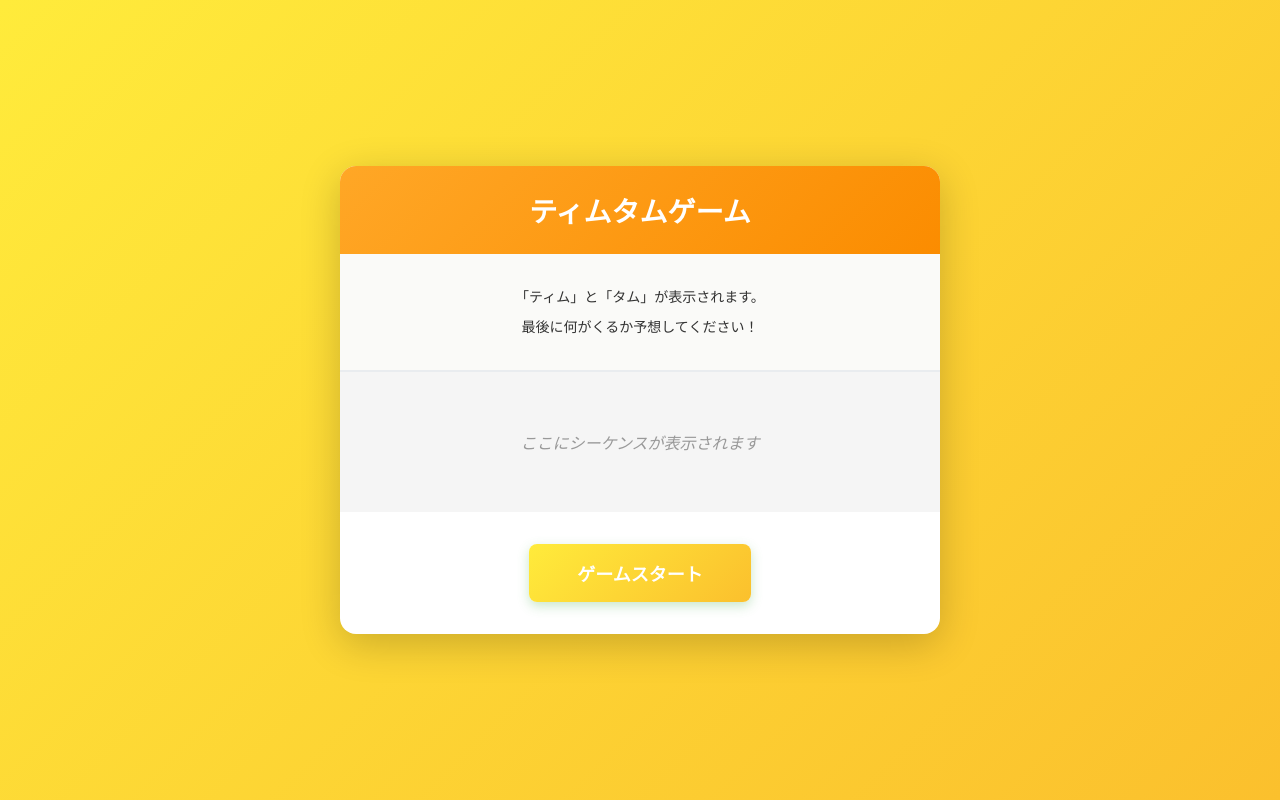
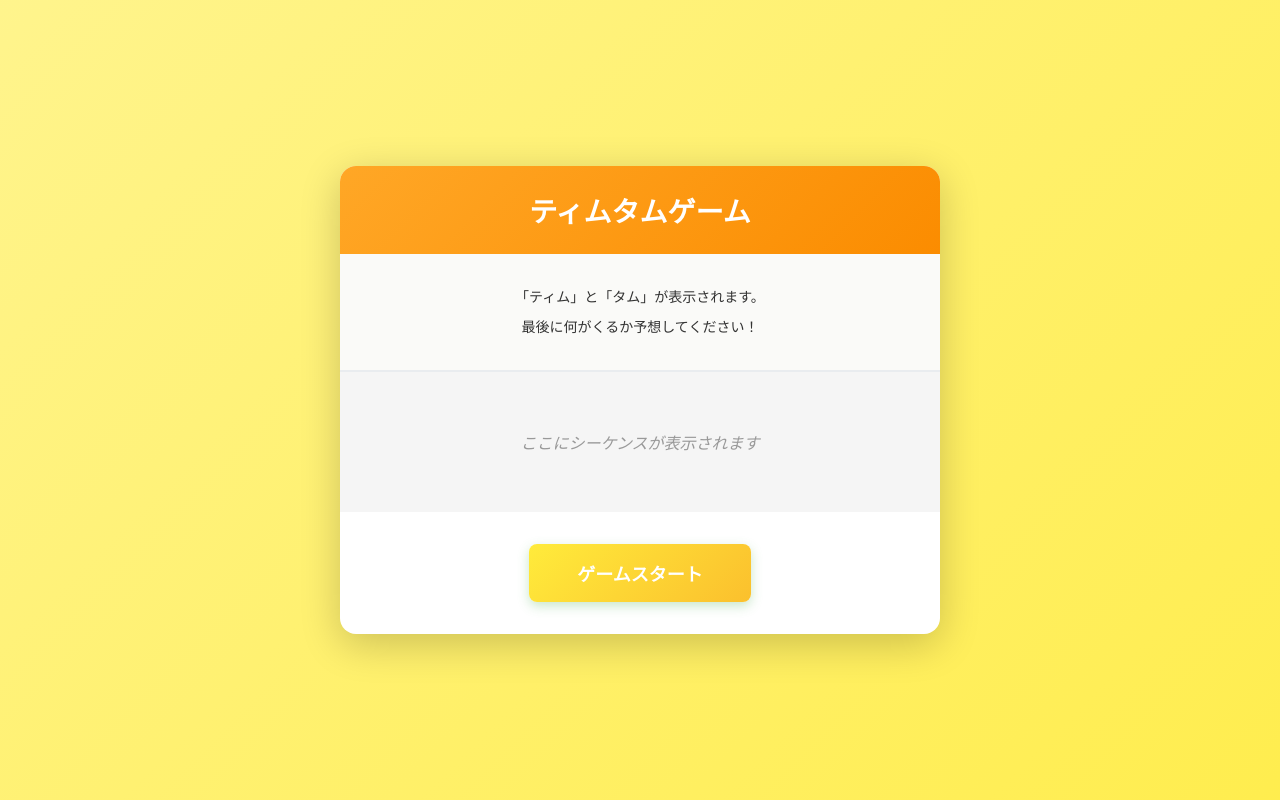
Before and after one commit to hirobekeita/Tim-Tam-Game, a React (Vite) app: page / in a window 1280 px wide. Built offline with nearby package versions, Linux system fonts and the light colour scheme.

Commit message:
Update background gradient for body

```diff
--- a/src/index.css
+++ b/src/index.css
@@ -6,7 +6,7 @@
 
 body {
   font-family: 'Arial', 'Hiragino Sans', 'Meiryo', sans-serif;
-  background: linear-gradient(135deg, #FFEB3B 0%, #FBC02D 100%);
+  background: linear-gradient(135deg, rgba(255, 243, 128, 0.9) 0%, rgba(255, 235, 59, 0.9) 100%);
   min-height: 100vh;
   display: flex;
   justify-content: center;
```
